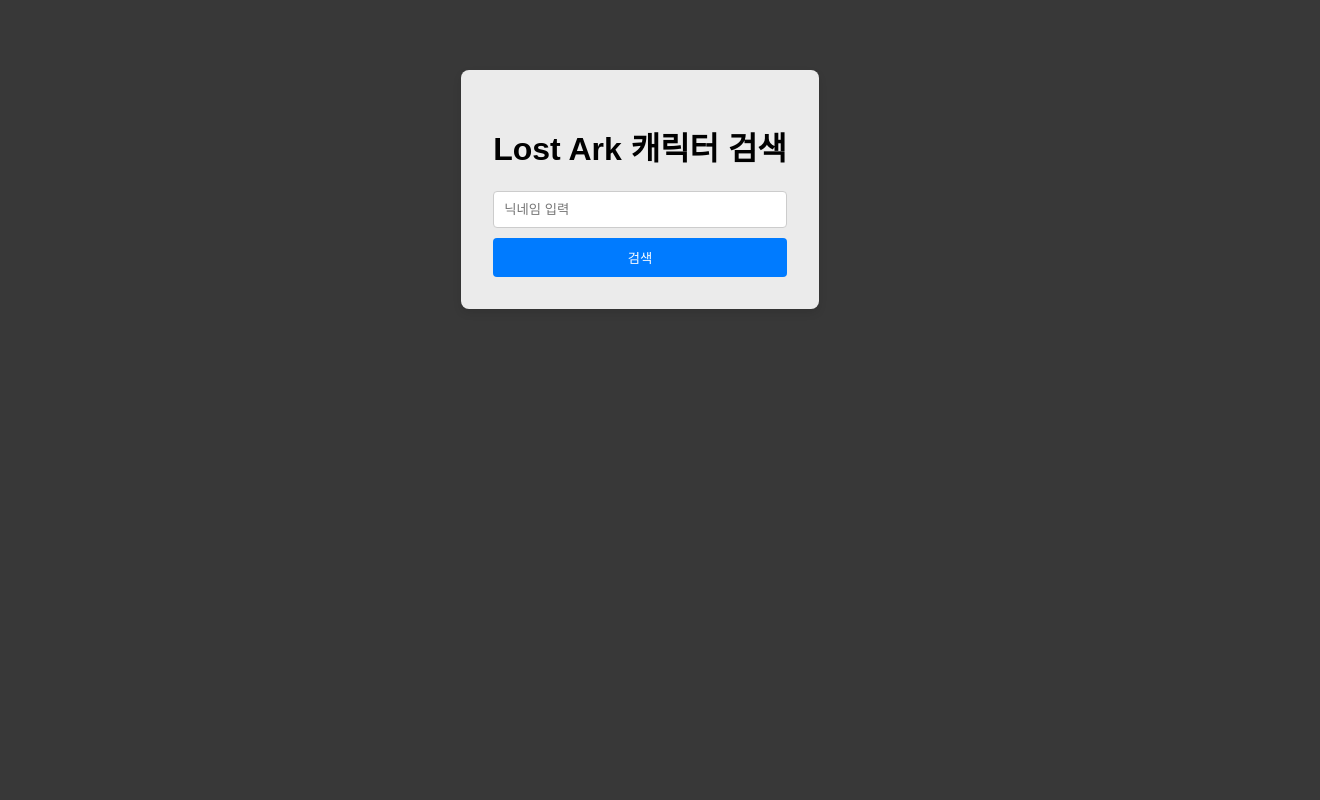
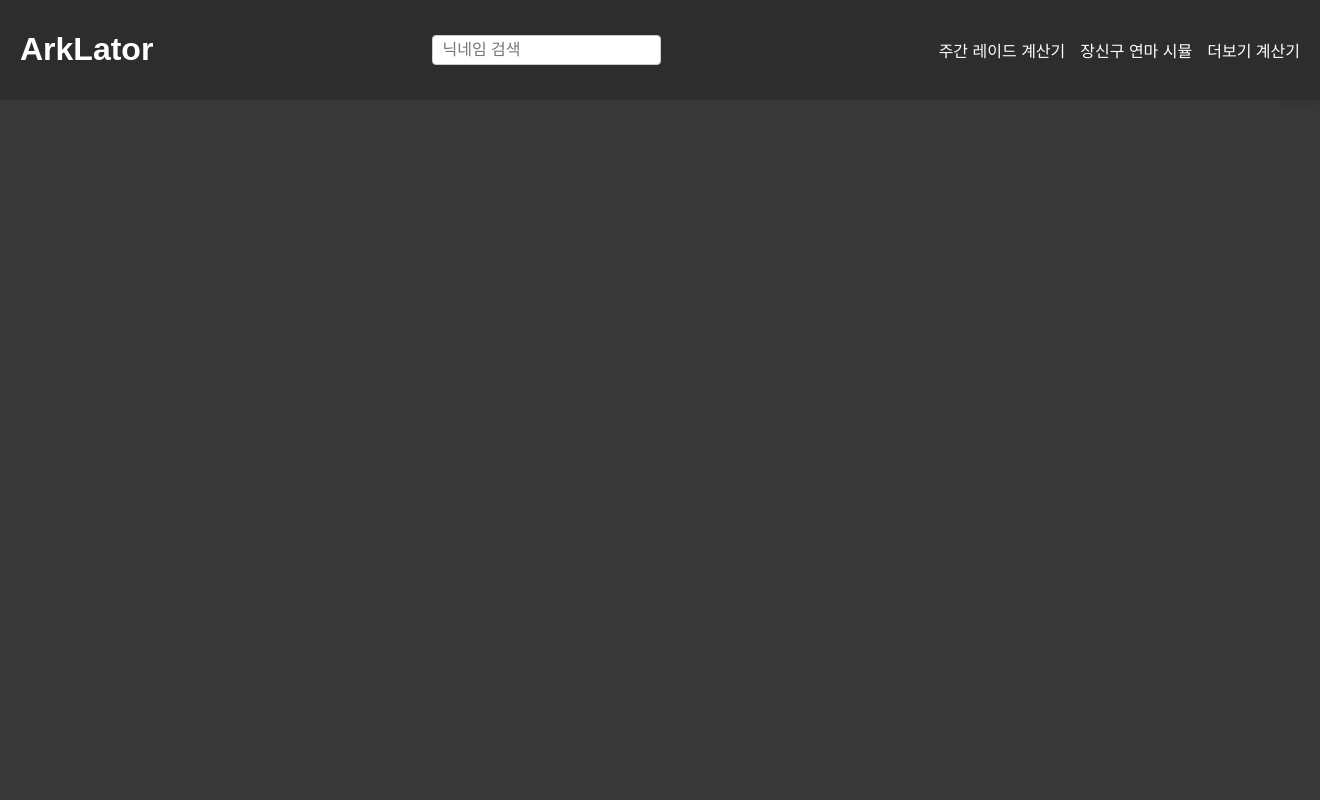
Before and after one commit to jsj487/RaidCalculate, a React (Create React App) app: page / in a window 1280 px wide. Shown: the top 800 px of the page, 1320 px wide, since content can reach past the window. Built offline with nearby package versions, Linux system fonts and the light colour scheme.

Commit message:
Search function

```diff
--- /dev/null
+++ b/src/components/Layout.tsx
@@ -0,0 +1,213 @@
+import React, { useState, createContext, useContext, useEffect } from "react";
+import { useNavigate } from "react-router-dom";
+import axios from "axios";
+import styled from "styled-components";
+
+const Header = styled.header`
+  width: 100%;
+  background-color: #2d2d2d;
+  color: white;
+  display: flex;
+  justify-content: space-between;
+  align-items: center;
+  padding: 10px 20px;
+  box-shadow: 0px 4px 8px rgba(0, 0, 0, 0.1);
+`;
+
+const Nav = styled.nav`
+  display: flex;
+  gap: 15px;
+`;
+
+const NavLink = styled.a`
+  color: white;
+  text-decoration: none;
+  font-size: 16px;
+  font-weight: 500;
+
+  &:hover {
+    text-decoration: underline;
+  }
+`;
+
+const SearchInput = styled.input`
+  padding: 5px 10px;
+  border: 1px solid #ccc;
+  border-radius: 4px;
+  font-size: 16px;
+`;
+
+const Footer = styled.footer`
+  width: 100%;
+  background-color: #2d2d2d;
+  color: white;
+  text-align: center;
+  padding: 10px 20px;
+  margin-top: auto;
+  font-size: 14px;
+`;
+
+type LayoutContextType = {
+  search: string;
+  servers: string[];
+  characters: any[];
+  selectedServer: string | null;
+  setSearch: React.Dispatch<React.SetStateAction<string>>;
+  setSelectedServer: React.Dispatch<React.SetStateAction<string | null>>;
+  handleSearch: () => Promise<void>;
+  loading: boolean;
+  error: string | null;
+};
+
+const LayoutContext = createContext<LayoutContextType | null>(null);
+
+export const useLayoutContext = () => {
+  const context = useContext(LayoutContext);
+  if (!context) {
+    throw new Error("useLayoutContext must be used within a Layout");
+  }
+  return context;
+};
+
+const Layout: React.FC<{ children: React.ReactNode }> = ({ children }) => {
+  const navigate = useNavigate();
+
+  const BASE_URL =
+    process.env.NODE_ENV === "production"
+      ? "https://raidcalculate.onrender.com/api"
+      : "http://localhost:5000/api";
+
+  // Local State
+  const [search, setSearch] = useState(() => {
+    return localStorage.getItem("search") || ""; // Local Storage에서 검색 기록 복원
+  });
+  const [servers, setServers] = useState<string[]>(() => {
+    const storedServers = localStorage.getItem("servers");
+    return storedServers ? JSON.parse(storedServers) : [];
+  });
+  const [characters, setCharacters] = useState<any[]>(() => {
+    const storedCharacters = localStorage.getItem("characters");
+    return storedCharacters ? JSON.parse(storedCharacters) : [];
+  });
+  const [selectedServer, setSelectedServer] = useState<string | null>(() => {
+    return localStorage.getItem("selectedServer");
+  });
+  const [loading, setLoading] = useState(false);
+  const [error, setError] = useState<string | null>(null);
+
+  // 검색 핸들러
+  const handleSearch = async () => {
+    if (!search.trim()) {
+      setError("닉네임을 입력해주세요.");
+      return;
+    }
+
+    setLoading(true);
+    setError(null);
+
+    try {
+      const response = await axios.get(`${BASE_URL}/characters/siblings`, {
+        params: { name: search },
+      });
+
+      // 캐릭터 데이터 타입 명시
+      type CharacterData = {
+        ServerName: string;
+        CharacterName: string;
+        CharacterClassName: string;
+        CharacterLevel: number;
+        ItemAvgLevel: string;
+        CharacterImage?: string;
+      };
+
+      // 서버 목록 추출 및 타입 변환
+      const serverList = Array.from(
+        new Set(
+          (response.data as CharacterData[]).map((char) => char.ServerName)
+        )
+      );
+
+      setServers(serverList); // 문제 해결: serverList의 타입은 명확히 string[]입니다.
+      setCharacters(response.data as CharacterData[]);
+      setSelectedServer(null);
+
+      // Local Storage에 저장
+      localStorage.setItem("search", search);
+      localStorage.setItem("servers", JSON.stringify(serverList));
+      localStorage.setItem("characters", JSON.stringify(response.data));
+
+      navigate(`/`); // MainPage로 이동
+    } catch {
+      setError("캐릭터 데이터를 불러오는 데 실패했습니다.");
+    } finally {
+      setLoading(false);
+    }
+  };
+
+  const handleSearchKeyPress = (
+    event: React.KeyboardEvent<HTMLInputElement>
+  ) => {
+    if (event.key === "Enter") {
+      handleSearch();
+    }
+  };
+
+  // 초기 로드 시 Local Storage 데이터 복구
+  useEffect(() => {
+    const savedSearch = localStorage.getItem("search");
+    const savedServers = localStorage.getItem("servers");
+    const savedCharacters = localStorage.getItem("characters");
+    const savedSelectedServer = localStorage.getItem("selectedServer");
+
+    if (savedSearch) setSearch(savedSearch);
+    if (savedServers) setServers(JSON.parse(savedServers));
+    if (savedCharacters) setCharacters(JSON.parse(savedCharacters));
+    if (savedSelectedServer) setSelectedServer(savedSelectedServer);
+  }, []);
+
+  return (
+    <LayoutContext.Provider
+      value={{
+        search,
+        servers,
+        characters,
+        selectedServer,
+        setSearch,
+        setSelectedServer,
+        handleSearch,
+        loading,
+        error,
+      }}
+    >
+      <div
+        style={{ display: "flex", flexDirection: "column", minHeight: "100vh" }}
+      >
+        <Header>
+          <h1>ArkLator</h1>
+          <SearchInput
+            type="text"
+            placeholder="닉네임 검색"
+            value={search}
+            onChange={(e) => setSearch(e.target.value)}
+            onKeyDown={handleSearchKeyPress}
+          />
+          <Nav>
+            <NavLink href="#weekly-raid-calculator">주간 레이드 계산기</NavLink>
+            <NavLink href="#accessory-simulator">장신구 연마 시뮬</NavLink>
+            <NavLink href="#more-tools">더보기 계산기</NavLink>
+          </Nav>
+        </Header>
+        {loading && <p>검색 중...</p>}
+        {error && <p style={{ color: "red" }}>{error}</p>}
+        <main style={{ flex: 1 }}>{children}</main>
+
+        <Footer>
+          <p>© 2024 ArkLator. 모든 권리 보유.</p>
+          <p>문의: support@arklator.com</p>
+        </Footer>
+      </div>
+    </LayoutContext.Provider>
+  );
+};
+
+export default Layout;
--- a/src/components/RaidTable.tsx
+++ b/src/components/RaidTable.tsx
@@ -231,7 +231,7 @@
 
       // 경고 조건 확인
       if (updatedRaids.size > 3) {
-        alert(`${characterName}는 레이드 4개 이상을 진행할 수 없습니다.`);
+        alert(`${characterName}는 더 이상 레이드를 진행하지 못 합니다.`);
         return prevCounts; // 상태 업데이트 중단
       }
 
--- a/src/pages/App.tsx
+++ b/src/pages/App.tsx
@@ -1,5 +1,6 @@
 import React from "react";
 import { BrowserRouter as Router, Route, Routes } from "react-router-dom";
+import Layout from "../components/Layout";
 import MainPage from "./MainPage";
 import { createGlobalStyle } from "styled-components";
 
@@ -19,10 +20,12 @@
     <>
       <GlobalStyle /> {/* 전역 스타일 추가 */}
       <Router basename={basename}>
-        <Routes>
-          {/* MainPage 경로 */}
-          <Route path="/" element={<MainPage />} />
-        </Routes>
+        <Layout>
+          <Routes>
+            <Route path="/" element={<MainPage />} />
+            {/* 다른 라우트도 여기에 추가 */}
+          </Routes>
+        </Layout>
       </Router>
     </>
   );
--- a/src/pages/MainPage.tsx
+++ b/src/pages/MainPage.tsx
@@ -3,6 +3,9 @@
 import styled from "styled-components";
 import { keyframes } from "styled-components";
 
+import { FaUserPlus } from "react-icons/fa6"; // 아이콘 추가
+
+import { useLayoutContext } from "../components/Layout"; // Context 가져오기
 import RaidValues from "../components/RaidValue";
 import RaidTable from "../components/RaidTable";
 import Modal from "../components/Modal";
@@ -27,35 +30,6 @@
   @media (max-width: 768px) {
     padding: 8px;
   }
-`;
-
-const SearchBox = styled.div`
-  margin-top: 50px;
-  padding: 32px;
-  border-radius: 8px;
-  box-shadow: 0 4px 8px rgba(0, 0, 0, 0.1);
-  max-width: 500px;
-  background: rgba(255, 255, 255, 0.9);
-
-  @media (max-width: 768px) {
-    padding: 20px;
-    margin-top: 30px;
-  }
-`;
-
-const InputContainer = styled.div`
-  display: flex;
-  flex-direction: column;
-  width: 100%; /* 컨테이너 너비를 버튼과 일치시키기 */
-  gap: 10px; /* 요소 간 간격 설정 */
-`;
-
-const Input = styled.input`
-  width: 100%; /* 부모 컨테이너의 너비를 따라감 */
-  padding: 10px;
-  border: 1px solid #ccc;
-  border-radius: 4px;
-  box-sizing: border-box; /* 패딩 포함한 너비 계산 */
 `;
 
 const Button = styled.button`
@@ -153,6 +127,29 @@
   justify-content: center;
 `;
 
+const AddCharacterButton = styled(CharacterCard)`
+  display: flex;
+  justify-content: center;
+  align-items: center;
+  background-color: #383838;
+  border: 2px dashed #ffffff; /* 점선 테두리 */
+  cursor: pointer;
+
+  &:hover {
+    border-color: #ffffff6b; /* 호버 시 색상 변경 */
+  }
+
+  &:hover svg {
+    color: #ffffff6b;
+  }
+`;
+
+const PlusIcon = styled(FaUserPlus)`
+  font-size: 48px; /* 아이콘 크기 */
+  color: #ffffff;
+  margin-bottom: 8px;
+`;
+
 const CharacterListModalWrapper = styled.div`
   position: fixed;
   top: 0;
@@ -242,6 +239,9 @@
 `;
 
 const MainPage = () => {
+  const { servers, characters, selectedServer, setSelectedServer } =
+    useLayoutContext(); // Context 사용
+
   // 기존 상태와 동일, 토글 상태를 추가
   const [toggleStates, setToggleStates] = useState<{ [key: string]: number }>(
     () => {
@@ -250,29 +250,11 @@
     }
   );
 
-  const BASE_URL =
-    process.env.NODE_ENV === "production"
-      ? "https://raidcalculate.onrender.com/api"
-      : "http://localhost:5000/api";
-
-  const [search, setSearch] = useState(() => {
-    return localStorage.getItem("search") || "";
-  });
-  const [servers, setServers] = useState<string[]>([]);
-  const [selectedServer, setSelectedServer] = useState<string | null>(() => {
-    return localStorage.getItem("selectedServer");
-  });
-  const [characters, setCharacters] = useState<any[]>(() => {
-    const storedCharacters = localStorage.getItem("characters");
-    return storedCharacters ? JSON.parse(storedCharacters) : [];
-  });
   const [goldRewards, setGoldRewards] = useState<Record<string, number>>(() => {
     const storedGoldRewards = localStorage.getItem("goldRewards");
     return storedGoldRewards ? JSON.parse(storedGoldRewards) : {};
   });
 
-  const [loading, setLoading] = useState(false);
-  const [error, setError] = useState<string | null>(null);
   const [modalImage, setModalImage] = useState<string | null>(null);
 
   const [isCharacterListModalOpen, setCharacterListModalOpen] = useState(false);
@@ -333,10 +315,6 @@
   }, [toggleStates]);
 
   React.useEffect(() => {
-    localStorage.setItem("search", search);
-  }, [search]);
-
-  React.useEffect(() => {
     localStorage.setItem("selectedServer", selectedServer || "");
   }, [selectedServer]);
 
@@ -347,53 +325,6 @@
   React.useEffect(() => {
     localStorage.setItem("goldRewards", JSON.stringify(goldRewards));
   }, [goldRewards]);
-
-  // 검색 핸들러
-  const handleSearch = async () => {
-    if (!search.trim()) {
-      setError("닉네임을 입력해주세요.");
-      return;
-    }
-
-    setLoading(true);
-    setError(null);
-
-    try {
-      const response = await axios.get(`${BASE_URL}/characters/siblings`, {
-        params: { name: search },
-      });
-
-      type CharacterData = {
-        ServerName: string;
-        CharacterName: string;
-        CharacterClassName: string;
-        CharacterLevel: number;
-        ItemAvgLevel: string;
-        CharacterImage?: string;
-      };
-
-      const serverList = Array.from(
-        new Set(
-          (response.data as CharacterData[]).map((char) => char.ServerName)
-        )
-      );
-      setServers(serverList);
-      setCharacters(response.data);
-      setSelectedServer(null);
-    } catch (err) {
-      setError("캐릭터 데이터를 불러오는 데 실패했습니다.");
-    } finally {
-      setLoading(false);
-    }
-  };
-
-  const handleSearchKeyPress = (
-    event: React.KeyboardEvent<HTMLInputElement>
-  ) => {
-    if (event.key === "Enter") {
-      handleSearch(); // 엔터 키를 누르면 검색 함수 호출
-    }
-  };
 
   const handleServerSelect = (server: string) => {
     setSelectedServer(server);
@@ -502,23 +433,6 @@
 
   return (
     <Container>
-      <SearchBox>
-        <h1>Lost Ark 캐릭터 검색</h1>
-        <InputContainer>
-          <Input
-            type="text"
-            placeholder="닉네임 입력"
-            value={search}
-            onChange={(e) => setSearch(e.target.value)}
-            onKeyDown={handleSearchKeyPress} // 엔터 키 이벤트 핸들러 추가
-          />
-
-          <Button onClick={handleSearch}>검색</Button>
-        </InputContainer>
-        {loading && <p>검색 중...</p>}
-        {error && <p style={{ color: "red" }}>{error}</p>}
-      </SearchBox>
-
       {servers.length > 0 && (
         <ServerList>
           {servers.map((server) => (
@@ -556,9 +470,10 @@
                 </CharacterBox>
               </CharacterCard>
             ))}
+            <AddCharacterButton onClick={toggleCharacterListModal}>
+              <PlusIcon />
+            </AddCharacterButton>
           </CharacterRow>
-
-          <Button onClick={toggleCharacterListModal}>캐릭터 추가</Button>
 
           <GoldInputBox>
             <label htmlFor="consumedGold">소비 골드:</label>
```
